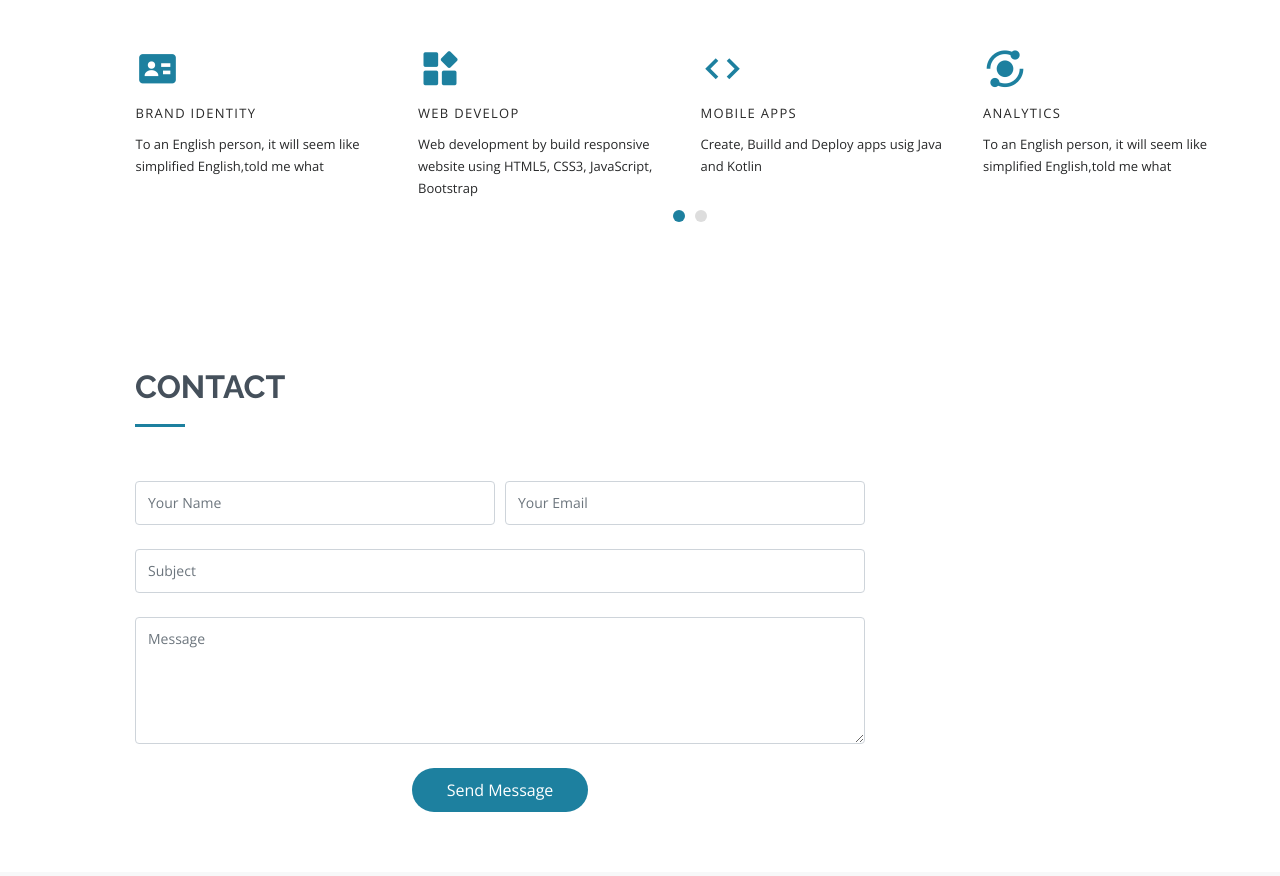
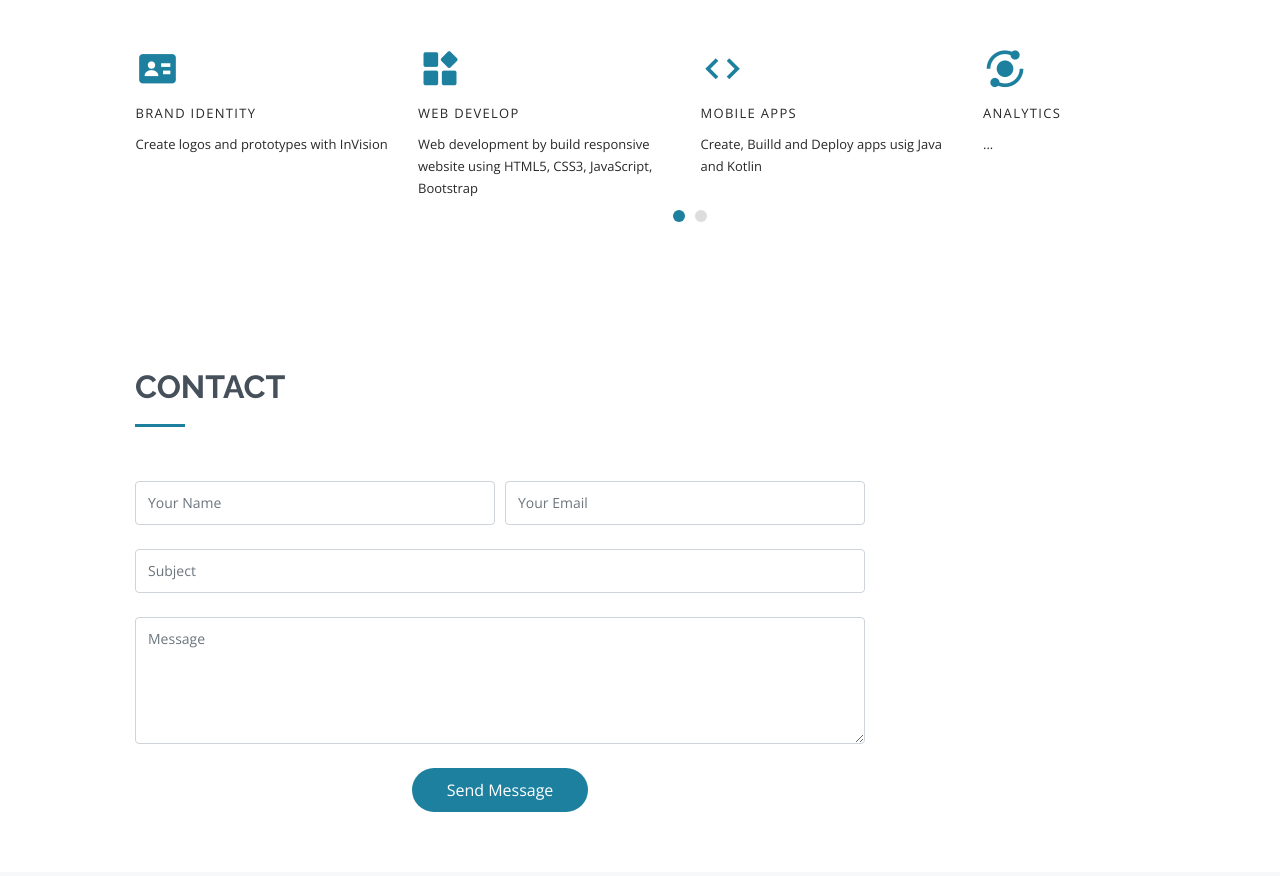
Before and after one commit to Soniatt93/Soniatt93.github.io, a plain HTML site: page index.html in a window 1280 px wide. Shown: the part 4122-4998 px from the top of the page. Drawn offline with nearby package versions, Linux system fonts and the light colour scheme.

Commit message:
Update index.html

```diff
--- a/index.html
+++ b/index.html
@@ -403,7 +403,7 @@
 
             <i class="bx bxs-id-card bx-tada-hover"></i>
             <span>BRAND IDENTITY</span>
-            <p class="separator">To an English person, it will seem like simplified English,told me what </p>
+            <p class="separator">Create logos and prototypes with InVision </p>
 
           </div>
 
@@ -427,7 +427,7 @@
 
             <i class="bx bxs-analyse bx-spin-hover"></i>
             <span>Analytics</span>
-            <p class="separator">To an English person, it will seem like simplified English,told me what </p>
+            <p class="separator">... </p>
 
           </div>
 
```
